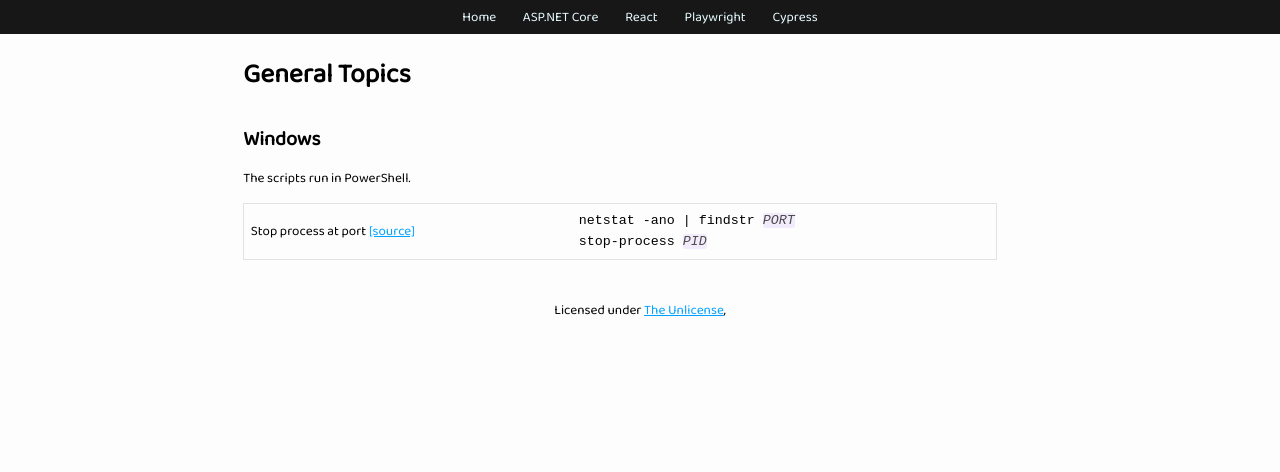
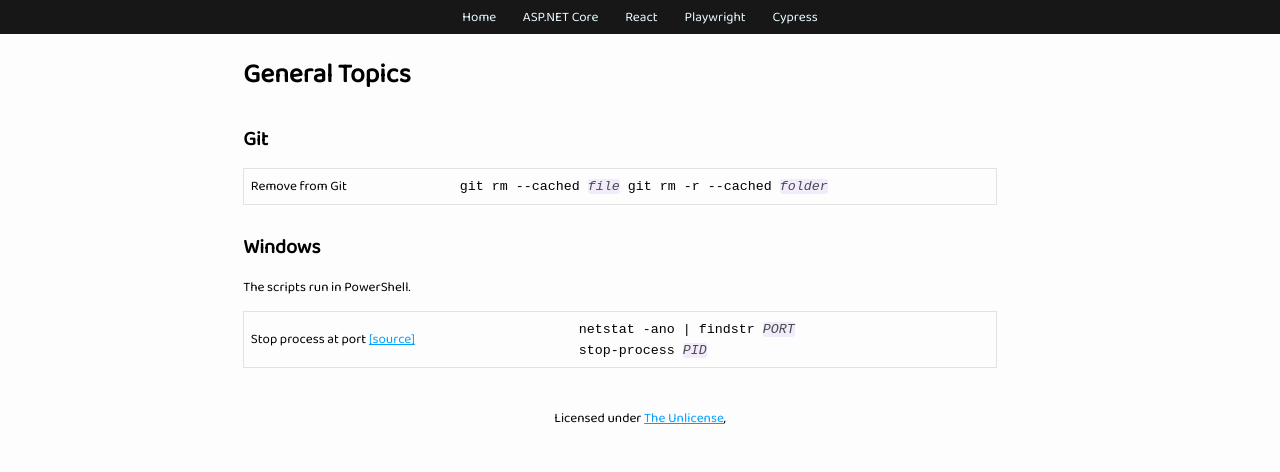
Before and after one commit to cschlay/cheatsheets, a plain HTML site: page public/index.html in a window 1280 px wide. Drawn offline with Linux system fonts and the light colour scheme; a web font is replaced by a local one.

Commit message:
Add git remove

```diff
--- a/public/index.html
+++ b/public/index.html
@@ -10,6 +10,21 @@
 <body>
   <x-menu class="test"></x-menu>
   <h1>General Topics</h1>
+
+  <h2>Git</h2>
+  <table>
+    <tbody>
+      <tr>
+        <td>Remove from Git</td>
+        <td>
+          <code>
+            git rm --cached <em>file</em>
+            git rm -r --cached <em>folder</em><br/>
+          </code>
+        </td>
+      </tr>
+    </tbody>
+  </table>
 
   <h2>Windows</h2>
   <p>The scripts run in PowerShell.</p>
```
